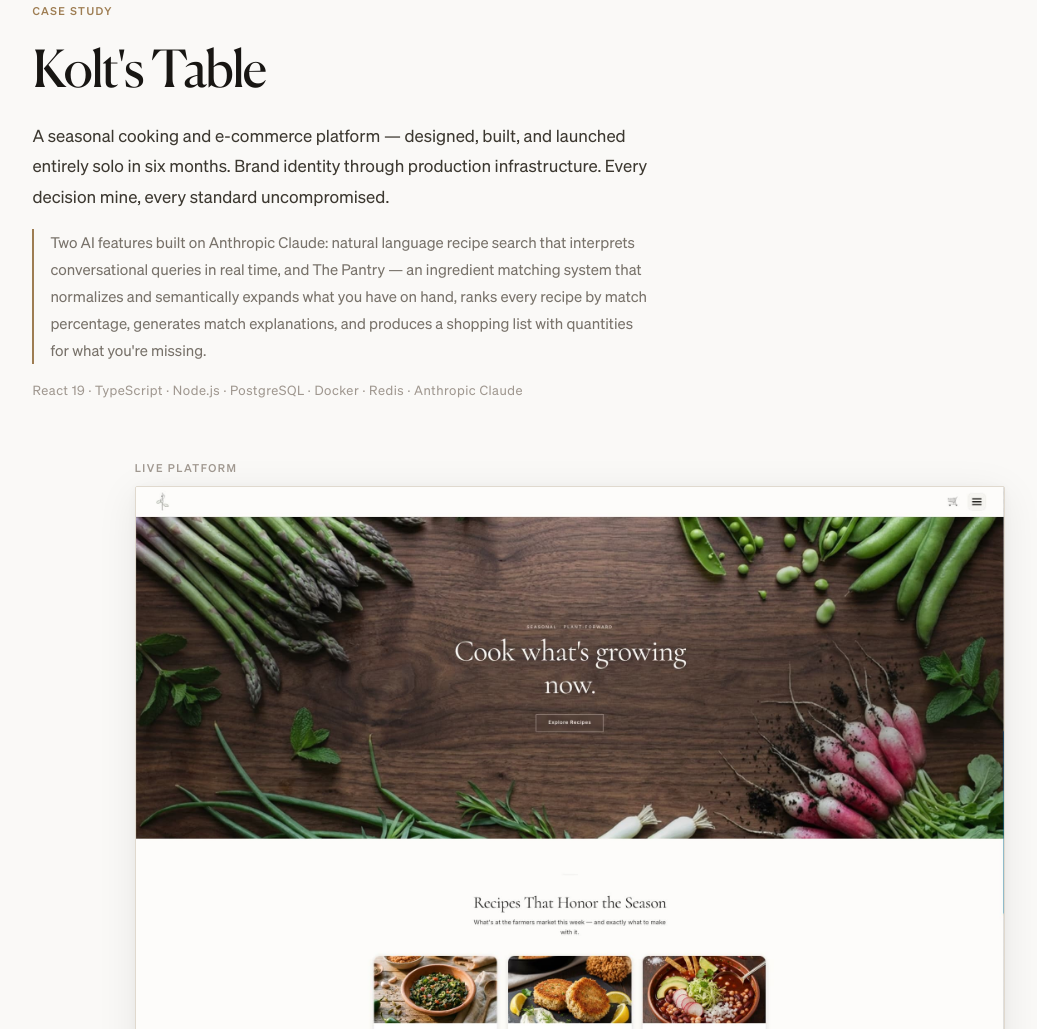
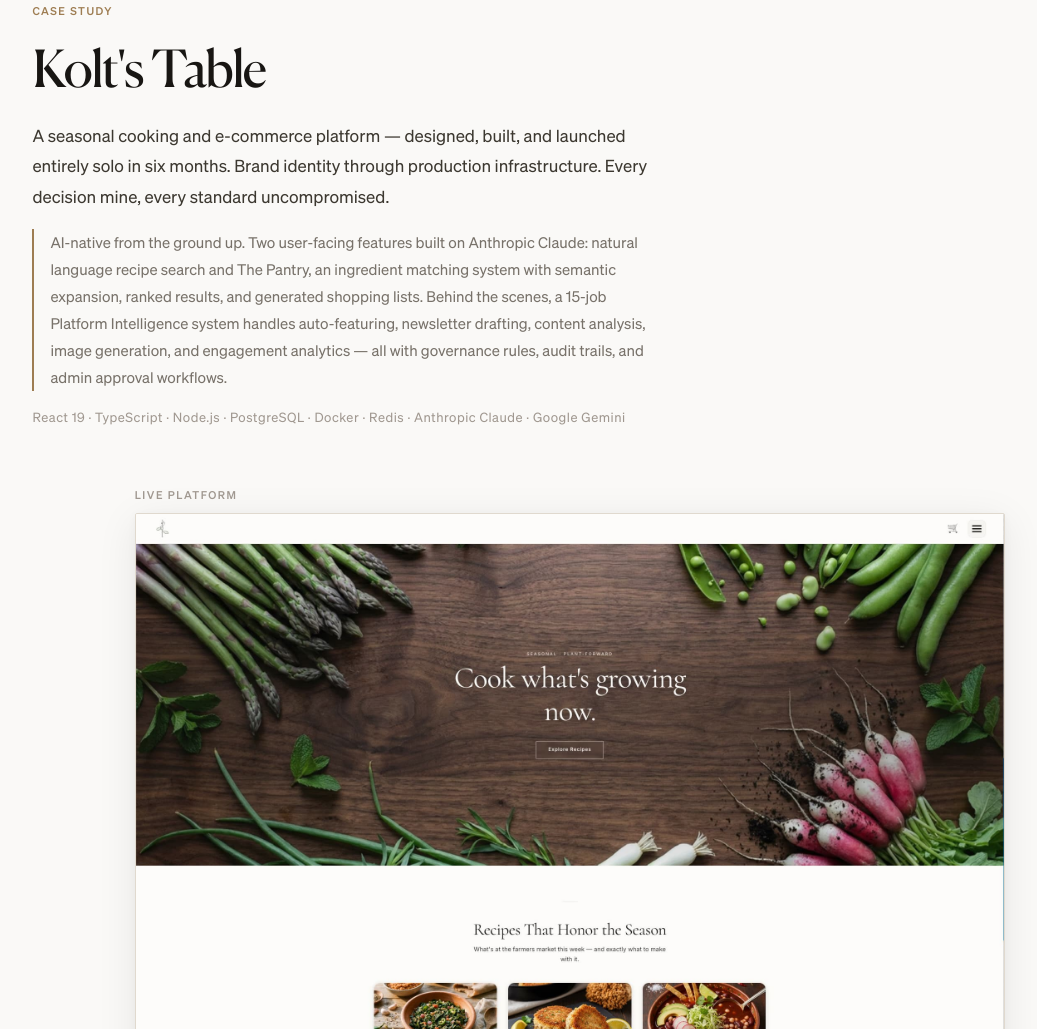
Before and after one commit to koltvictor/koltadams-portfolio, a website built with Vite: page index.html in a window 1280 px wide. Shown: the part 1360-2389 px from the top of the page, without its empty margins (70-1107 px from the left). Built offline with nearby package versions, Linux system fonts and the light colour scheme.

Commit message:
updating AI features

```diff
--- a/index.html
+++ b/index.html
@@ -174,15 +174,18 @@
               uncompromised.
             </p>
             <p class="work-ai">
-              Two AI features built on Anthropic Claude: natural language recipe
-              search that interprets conversational queries in real time, and
-              The Pantry — an ingredient matching system that normalizes and
-              semantically expands what you have on hand, ranks every recipe by
-              match percentage, generates match explanations, and produces a
-              shopping list with quantities for what you're missing.
+              AI-native from the ground up. Two user-facing features built on
+              Anthropic Claude: natural language recipe search and The Pantry,
+              an ingredient matching system with semantic expansion, ranked
+              results, and generated shopping lists. Behind the scenes, a 15-job
+              Platform Intelligence system handles auto-featuring, newsletter
+              drafting, content analysis, image generation, and engagement
+              analytics — all with governance rules, audit trails, and admin
+              approval workflows.
             </p>
             <p class="work-stack">
-              React 19 · TypeScript · Node.js · PostgreSQL · Docker · Redis · Anthropic Claude
+              React 19 · TypeScript · Node.js · PostgreSQL · Docker · Redis ·
+              Anthropic Claude · Google Gemini
             </p>
           </div>
 
```
